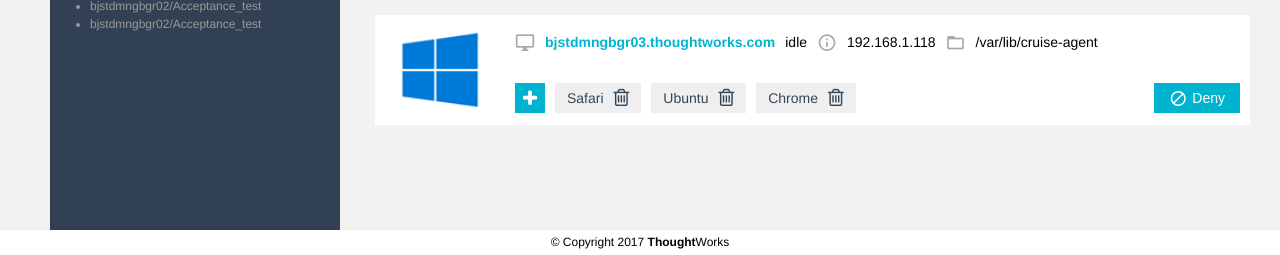
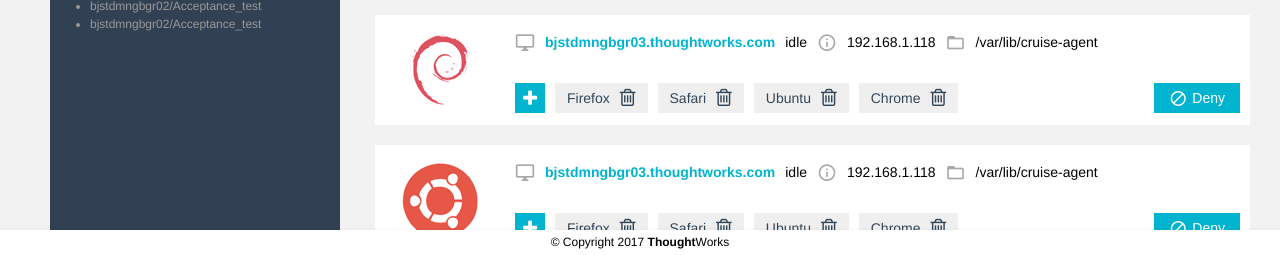
Before and after one commit to co-kevin/cruise, a website built with webpack: page index.html in a window 1280 px wide. Shown: the part 545-800 px from the top of the page. Built offline with nearby package versions, Linux system fonts and the light colour scheme; a web font is replaced by a local one.

Commit message:
feat: append mock data

```diff
--- a/src/mock/agents.json
+++ b/src/mock/agents.json
@@ -8,30 +8,48 @@
     "path": "/var/lib/cruise-agent",
     "resources": [
       "Firefox",
-      "Safari"
+      "Safari",
+      "Ubuntu",
+      "Chrome"
     ]
   },
   {
     "id": 2,
-    "os": "windows",
+    "os": "cent_os",
     "host": "bjstdmngbgr02.thoughtworks.com",
     "status": "idle",
     "ipaddr": "192.168.1.117",
     "path": "/var/lib/cruise-agent",
     "resources": [
       "Firefox",
+      "Safari",
       "Ubuntu",
       "Chrome"
     ]
   },
   {
     "id": 3,
-    "os": "windows",
+    "os": "debin",
     "host": "bjstdmngbgr03.thoughtworks.com",
     "status": "idle",
     "ipaddr": "192.168.1.118",
     "path": "/var/lib/cruise-agent",
     "resources": [
+      "Firefox",
+      "Safari",
+      "Ubuntu",
+      "Chrome"
+    ]
+  },
+  {
+    "id": 4,
+    "os": "ubuntu",
+    "host": "bjstdmngbgr03.thoughtworks.com",
+    "status": "idle",
+    "ipaddr": "192.168.1.118",
+    "path": "/var/lib/cruise-agent",
+    "resources": [
+      "Firefox",
       "Safari",
       "Ubuntu",
       "Chrome"
--- a/src/styles/main.scss
+++ b/src/styles/main.scss
@@ -206,8 +206,28 @@
       width: 130px;
       height: 100%;
       margin-right: 10px;
-      background: url(../os_icons/windows.png) center no-repeat;
-      background-size: auto 80%;
+      background: center no-repeat;
+      background-size: auto 80px;
+
+      &.windows {
+        background-image: url(../assets/windows.png);
+      }
+
+      &.cent_os {
+        background-image: url(../assets/cent_os.png);
+      }
+
+      &.debin {
+        background-image: url(../assets/debin.png);
+      }
+
+      &.suse {
+        background-image: url(../assets/suse.png);
+      }
+
+      &.ubuntu {
+        background-image: url(../assets/ubuntu.png);
+      }
     }
   }
 
```
Also changed, not shown: src/assets/cent_os.png (renamed from src/os_icons/cent_os.png), src/assets/debin.png (renamed from src/os_icons/debin.png), src/assets/suse.png (renamed from src/os_icons/suse.png), src/assets/ubuntu.png (renamed from src/os_icons/ubuntu.png), src/assets/windows.png (renamed from src/os_icons/windows.png).
